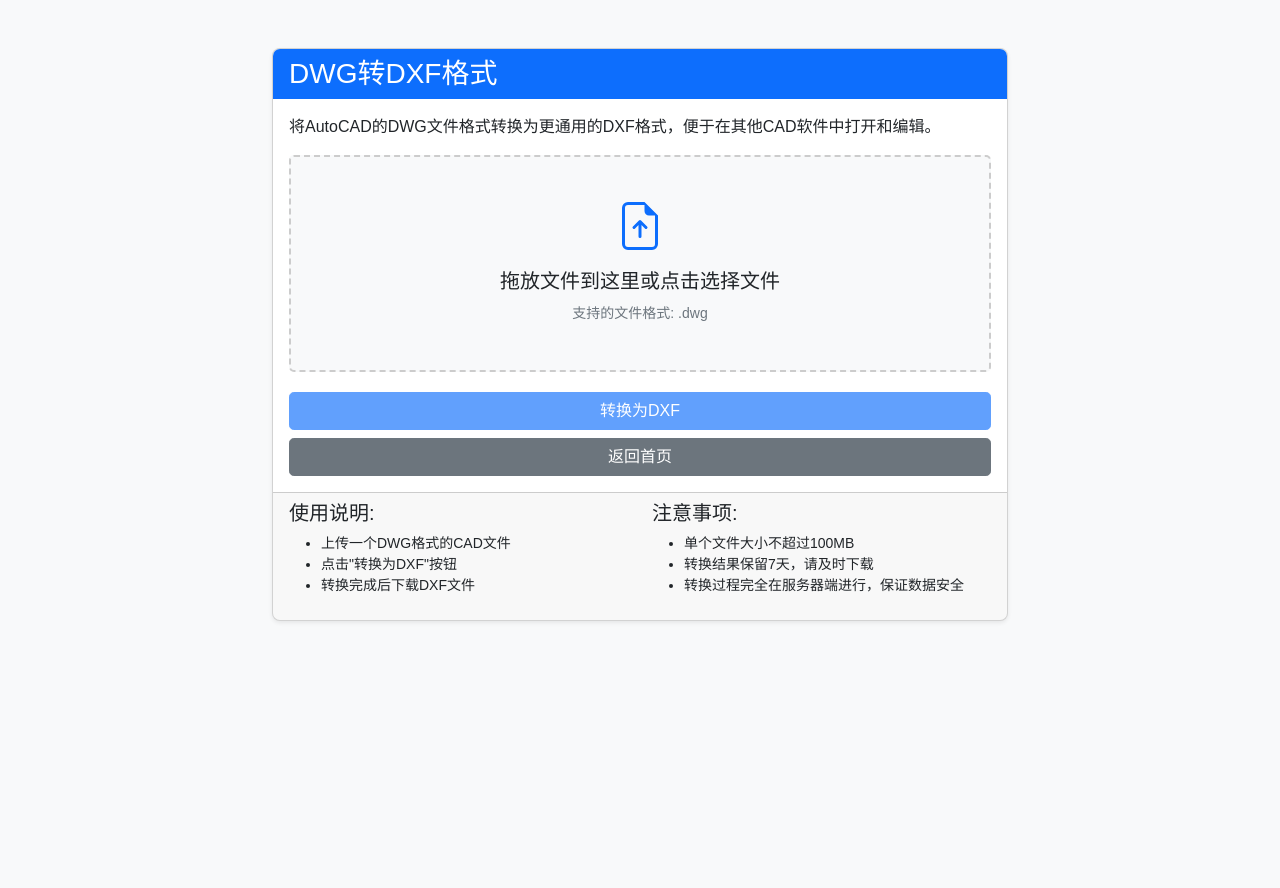
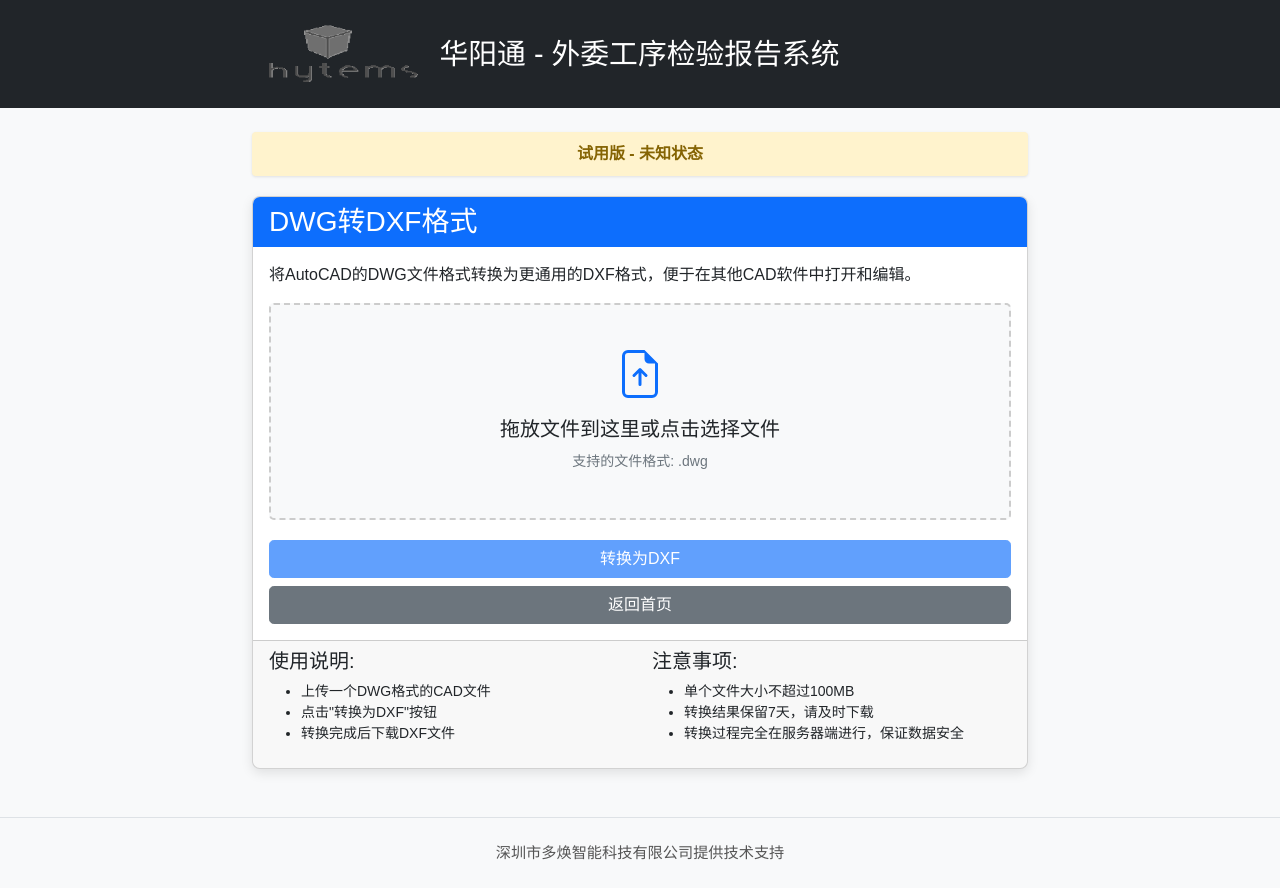
Before and after one commit to doohuan-ai/CADtoExcel, a Flask app: page /convert in a window 1280 px wide. Before the commit the page ends 622 px from the top, so only its background shows below. Run offline with Flask 2, Linux system fonts and the light colour scheme; some libraries are stand-ins or nearby versions.

Commit message:
1.修改使用限制为按次数统计 2.调整页面自适应

```diff
--- a/requirements.txt
+++ b/requirements.txt
@@ -14,8 +14,8 @@ colorlog>=6.6.0  # 彩色日志
 PyMuPDF>=1.19.6  # PDF处理
 pytesseract>=0.3.9  # OCR文字识别
 
-# 试用期限制相关依赖
-requests>=2.28.0  # HTTP请求库，用于获取网络时间
+# 试用限制相关依赖
+# requests>=2.28.0  # HTTP请求库，用于获取网络时间（已不再需要）
 py-cpuinfo>=9.0.0  # CPU信息获取
 pyinstaller>=5.7.0  # 用于打包为EXE
 
--- a/web/templates/base.html
+++ b/web/templates/base.html
@@ -18,7 +18,7 @@
             display: flex;
             align-items: center;
             justify-content: flex-start;
-            max-width: 800px;
+            width: 100%;
             margin: 0 auto;
             padding: 0 15px;
         }
@@ -48,12 +48,24 @@
             margin-bottom: 20px;
             border-radius: 4px;
             box-shadow: 0 1px 3px rgba(0,0,0,0.1);
+            width: 100%;
+        }
+        /* 统一内容区域宽度 */
+        .content-container {
+            max-width: 800px;
+            margin: 0 auto;
+        }
+        @media (max-width: 800px) {
+            .content-container {
+                max-width: 100%;
+                padding: 0 15px;
+            }
         }
     </style>
 </head>
 <body>
     <div class="header-wrapper">
-        <div class="container">
+        <div class="container content-container">
             <div class="logo-title">
                 <img src="{{ url_for('static', filename='img/hytems_logo.png') }}" alt="Logo">
                 <h1>华阳通 - 外委工序检验报告系统</h1>
@@ -61,14 +73,12 @@
         </div>
     </div>
 
-    <!-- 试用信息条带 -->
-    <div class="container">
+    <main class="container content-container my-4">
+        <!-- 试用信息条带 -->
         <div id="trial-banner" class="trial-banner">
             试用版 - <span id="trial-remaining">正在检查试用状态...</span>
         </div>
-    </div>
 
-    <main class="container my-4">
         {% with messages = get_flashed_messages() %}
             {% if messages %}
                 <div class="alert alert-warning alert-dismissible fade show" role="alert">
@@ -86,7 +96,7 @@
     </main>
 
     <footer class="bg-light py-4 mt-5">
-        <div class="container">
+        <div class="container content-container">
             <div class="row align-items-center">
                 <div class="col-12 text-center">
                     <p class="mb-0" style="color: #555; font-size: 0.95rem;">
--- a/web/templates/convert.html
+++ b/web/templates/convert.html
@@ -1,12 +1,8 @@
-<!DOCTYPE html>
-<html lang="zh-CN">
-<head>
-    <meta charset="UTF-8">
-    <meta name="viewport" content="width=device-width, initial-scale=1.0">
-    <title>DWG转DXF格式 - CAD文件转换工具</title>
-    <!-- 引入Bootstrap CSS -->
-    <link href="https://cdn.bootcdn.net/ajax/libs/twitter-bootstrap/5.3.0/css/bootstrap.min.css" rel="stylesheet">
-    <link rel="stylesheet" href="{{ url_for('static', filename='css/style.css') }}">
+{% extends "base.html" %}
+
+{% block title %}DWG转DXF格式 - CAD文件转换工具{% endblock %}
+
+{% block extra_css %}
 <style>
     .upload-box {
         border: 2px dashed #ccc;
@@ -35,27 +31,14 @@
         display: none;
     }
 </style>
-</head>
-<body>
-    <div class="container mt-5">
-        <div class="row">
-            <div class="col-md-8 offset-md-2">
-                <div class="card shadow-sm">
+{% endblock %}
+
+{% block content %}
+<div class="card shadow">
     <div class="card-header bg-primary text-white">
         <h3 class="mb-0">DWG转DXF格式</h3>
     </div>
     <div class="card-body">
-                        <!-- 显示消息 -->
-                        {% with messages = get_flashed_messages() %}
-                        {% if messages %}
-                        <div class="alert alert-warning" role="alert">
-                            {% for message in messages %}
-                            {{ message }}
-                            {% endfor %}
-                        </div>
-                        {% endif %}
-                        {% endwith %}
-
         <p class="card-text">
             将AutoCAD的DWG文件格式转换为更通用的DXF格式，便于在其他CAD软件中打开和编辑。
         </p>
@@ -110,12 +93,9 @@
         </div>
     </div>
 </div>
-            </div>
-        </div>
-    </div>
+{% endblock %}
 
-    <!-- 添加JS -->
-    <script src="https://cdn.bootcdn.net/ajax/libs/twitter-bootstrap/5.3.0/js/bootstrap.bundle.min.js"></script>
+{% block extra_js %}
 <script>
     document.addEventListener("DOMContentLoaded", function() {
         const dropZone = document.getElementById('dropZone');
@@ -185,5 +165,4 @@
         }
     });
 </script>
-</body>
-</html>
+{% endblock %}
--- a/web/templates/index.html
+++ b/web/templates/index.html
@@ -3,8 +3,6 @@
 {% block title %}CAD转Excel处理系统 - 文件上传{% endblock %}
 
 {% block content %}
-<div class="row justify-content-center">
-    <div class="col-md-8">
 <!-- 产品介绍推广 -->
 <div class="card shadow mb-4 border-0" style="border-radius: 15px; overflow: hidden;">
     <div class="card-body text-center bg-gradient-primary py-5" style="background: linear-gradient(135deg, #1e88e5, #5e35b1); border: none;">
@@ -114,8 +112,6 @@
         </ol>
     </div>
 </div>
-    </div>
-</div>
 {% endblock %}
 
 {% block extra_js %}
--- a/web/templates/product_intro.html
+++ b/web/templates/product_intro.html
@@ -220,7 +220,7 @@
                     <p class="lead mb-4">基于人工智能技术的高级智能处理工具，实现CAD图纸与工艺卡数据的智能化解析、匹配和报告生成，显著提升制造工艺流程的自动化水平和效率。</p>
                     <div class="d-flex mt-5">
                         <div class="me-3">
-                            <h5 class="fw-bold">3天</h5>
+                            <h5 class="fw-bold">15次</h5>
                             <p class="text-white-50">免费试用</p>
                         </div>
                         <div class="vr mx-4 opacity-25"></div>
@@ -458,7 +458,7 @@
     <footer class="cta-section">
         <div class="container text-center py-4">
             <h2 class="mb-4">开始使用智能CAD工艺数据解析系统</h2>
-            <p class="lead mb-5">免费试用3天，体验智能化工艺数据处理带来的效率提升</p>
+            <p class="lead mb-5">免费试用15次，体验智能化工艺数据处理带来的效率提升</p>
             <div class="row justify-content-center">
                 <div class="col-md-8 col-lg-6 text-center">
                     <img src="/static/img/qr_code.png" class="img-fluid shadow-lg rounded mb-4" style="max-width: 200px;" alt="联系我们二维码">
```
Also changed, not shown: web/templates/batch.html (+2 -12 lines), LICENSE.txt, README.md, src/__init__.py (added). Lines whose indentation alone changed are shown as unchanged.
